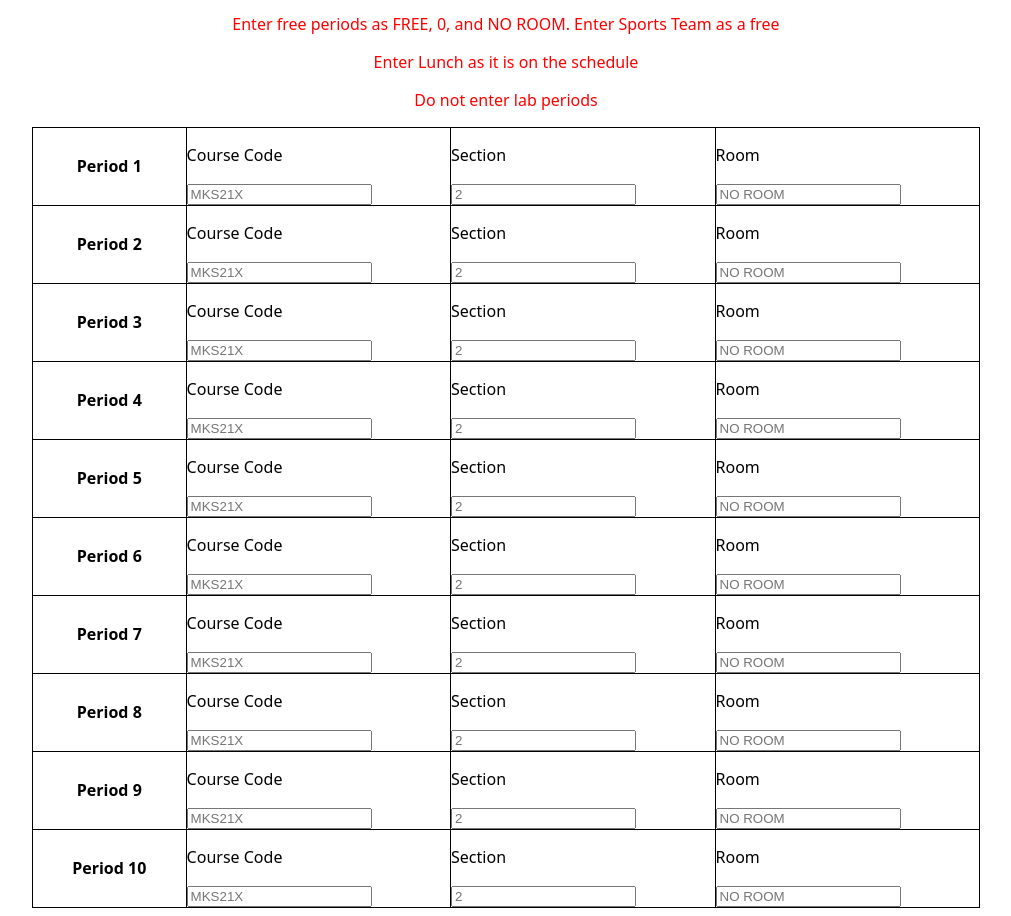
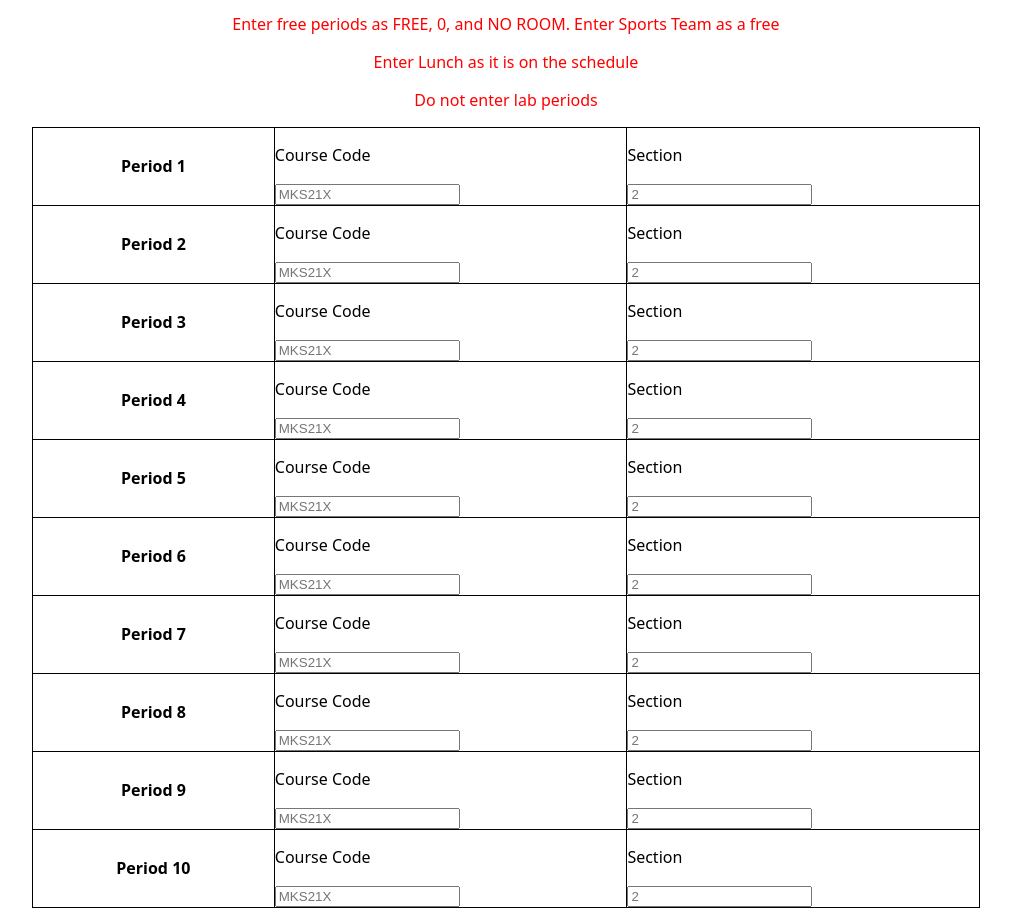
Before and after one commit to zidanekarim/ScheduleComparison, a website: page public/index.html in a window 1280 px wide. Shown: the part 200-1116 px from the top of the page, without its empty margins (134-1145 px from the left). Drawn offline with Linux system fonts and the light colour scheme.

Commit message:
removed room

```diff
--- a/public/index.html
+++ b/public/index.html
@@ -64,10 +64,7 @@
             <p>Section</p>
             <input type="text" id="section1" maxlength="3" placeholder="2">
         </td>
-        <td >
-            <p>Room</p>
-            <input type="text" id="room1" maxlength="10" placeholder="NO ROOM">
-        </td>
+
     </tr>
     <!-- same row as above for 10 periods-->
     <tr id="period2" class="periodRow">
@@ -80,10 +77,7 @@
             <p>Section</p>
             <input type="text" id="section2" maxlength="3" placeholder="2">
         </td>
-        <td>
-            <p>Room</p>
-            <input type="text" id="room2" maxlength="10" placeholder="NO ROOM">
-        </td>
+
     </tr>
     <tr id="period3" class="periodRow">
         <th>Period 3</th>
@@ -95,10 +89,7 @@
             <p>Section</p>
             <input type="text" id="section3" maxlength="3" placeholder="2">
         </td>
-        <td>
-            <p>Room</p>
-            <input type="text" id="room3" maxlength="10" placeholder="NO ROOM">
-        </td>
+
     </tr>
     <tr id="period4" class="periodRow">
         <th>Period 4</th>
@@ -110,10 +101,7 @@
             <p>Section</p>
             <input type="text" id="section4" maxlength="3" placeholder="2">
         </td>
-        <td>
-            <p>Room</p>
-            <input type="text" id="room4" maxlength="10" placeholder="NO ROOM">
-        </td>
+
     </tr>
     <tr id="period5" class="periodRow">
         <th>Period 5</th>
@@ -125,10 +113,7 @@
             <p>Section</p>
             <input type="text" id="section5" maxlength="3" placeholder="2">
         </td>
-        <td>
-            <p>Room</p>
-            <input type="text" id="room5" maxlength="10" placeholder="NO ROOM">
-        </td>
+
     </tr>
     <tr id="period6" class="periodRow">
         <th>Period 6</th>
@@ -140,10 +125,7 @@
             <p>Section</p>
             <input type="text" id="section6" maxlength="3" placeholder="2">
         </td>
-        <td>
-            <p>Room</p>
-            <input type="text" id="room6" maxlength="10" placeholder="NO ROOM">
-        </td>
+
     </tr>
     <tr id="period7" class="periodRow">
         <th>Period 7</th>
@@ -155,10 +137,7 @@
             <p>Section</p>
             <input type="text" id="section7" maxlength="3" placeholder="2">
         </td>
-        <td>
-            <p>Room</p>
-            <input type="text" id="room7" maxlength="10" placeholder="NO ROOM">
-        </td>
+
     </tr>
     <tr id="period8" class="periodRow">
         <th>Period 8</th>
@@ -170,10 +149,7 @@
             <p>Section</p>
             <input type="text" id="section8" maxlength="3" placeholder="2">
         </td>
-        <td>
-            <p>Room</p>
-            <input type="text" id="room8" maxlength="10" placeholder="NO ROOM">
-        </td>
+
     </tr>
     <tr id="period9" class="periodRow">
         <th>Period 9</th>
@@ -185,10 +161,7 @@
             <p>Section</p>
             <input type="text" id="section9" maxlength="3" placeholder="2">
         </td>
-        <td>
-            <p>Room</p>
-            <input type="text" id="room9" maxlength="10" placeholder="NO ROOM">
-        </td>
+
     </tr>
     <tr id="period10" class="periodRow">
         <th>Period 10</th>
@@ -200,10 +173,7 @@
             <p>Section</p>
             <input type="text" id="section10" maxlength="3" placeholder="2">
         </td>
-        <td>
-            <p>Room</p>
-            <input type="text" id="room10" maxlength="10" placeholder="NO ROOM">
-        </td>
+
     </tr>
 
 
--- a/public/script.js
+++ b/public/script.js
@@ -74,43 +74,43 @@ processUser = () => {
 
     courseCode1 = document.getElementById("course-code1").value.toUpperCase().trim() ;
     section1 = document.getElementById("section1").value.toUpperCase().trim() ;
-    room1 = document.getElementById("room1").value.toUpperCase().trim()  ;
+    room1 = ""  ;
 
     courseCode2 = document.getElementById("course-code2").value.toUpperCase().trim();
     section2 = document.getElementById("section2").value.toUpperCase().trim();
-    room2 = document.getElementById("room2").value.toUpperCase().trim();
+    room2 = "";
 
     courseCode3 = document.getElementById("course-code3").value.toUpperCase().trim();
     section3 = document.getElementById("section3").value.toUpperCase().trim();
-    room3 = document.getElementById("room3").value.toUpperCase().trim();
+    room3 = "";
 
     courseCode4 = document.getElementById("course-code4").value.toUpperCase().trim();
     section4 = document.getElementById("section4").value.toUpperCase().trim();
-    room4 = document.getElementById("room4").value.toUpperCase().trim();
+    room4 = "";
 
     courseCode5 = document.getElementById("course-code5").value.toUpperCase().trim();
     section5 = document.getElementById("section5").value.toUpperCase().trim();
-    room5 = document.getElementById("room5").value.toUpperCase().trim();
+    room5 = "";
 
     courseCode6 = document.getElementById("course-code6").value.toUpperCase().trim();
     section6 = document.getElementById("section6").value.toUpperCase().trim();
-    room6 = document.getElementById("room6").value.toUpperCase().trim();
+    room6 = "";
 
     courseCode7 = document.getElementById("course-code7").value.toUpperCase().trim();
     section7 = document.getElementById("section7").value.toUpperCase().trim();
-    room7 = document.getElementById("room7").value.toUpperCase().trim();
+    room7 = "";
 
     courseCode8 = document.getElementById("course-code8").value.toUpperCase().trim();
     section8 = document.getElementById("section8").value.toUpperCase().trim();
-    room8 = document.getElementById("room8").value.toUpperCase().trim();
+    room8 = "";
 
     courseCode9 = document.getElementById("course-code9").value.toUpperCase().trim();
     section9 = document.getElementById("section9").value.toUpperCase().trim();
-    room9 = document.getElementById("room9").value.toUpperCase().trim();
+    room9 = "";
 
     courseCode10 = document.getElementById("course-code10").value.toUpperCase().trim();
     section10 = document.getElementById("section10").value.toUpperCase().trim();
-    room10 = document.getElementById("room10").value.toUpperCase().trim();
+    room10 = "";
 
 
     fullInfo = {
```
